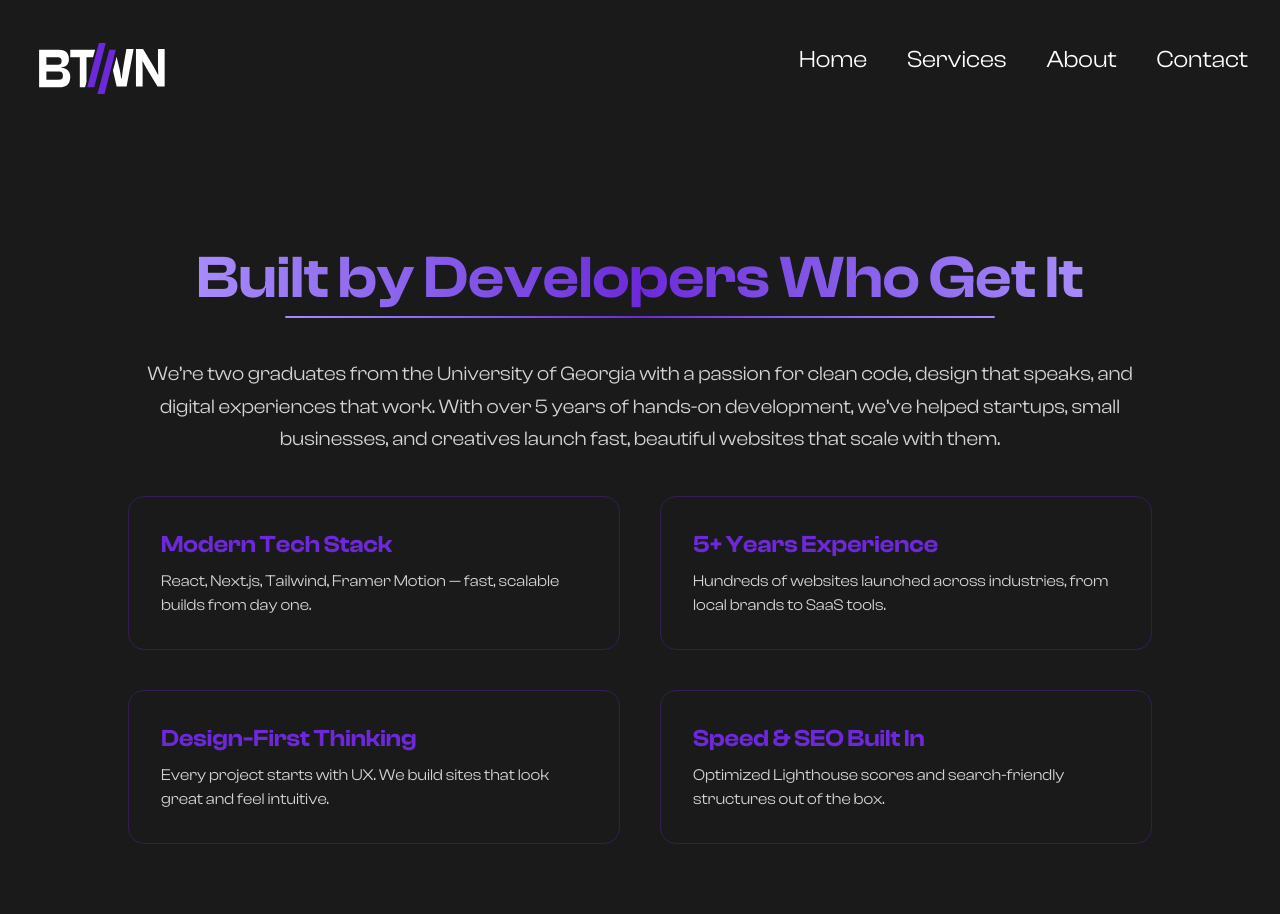
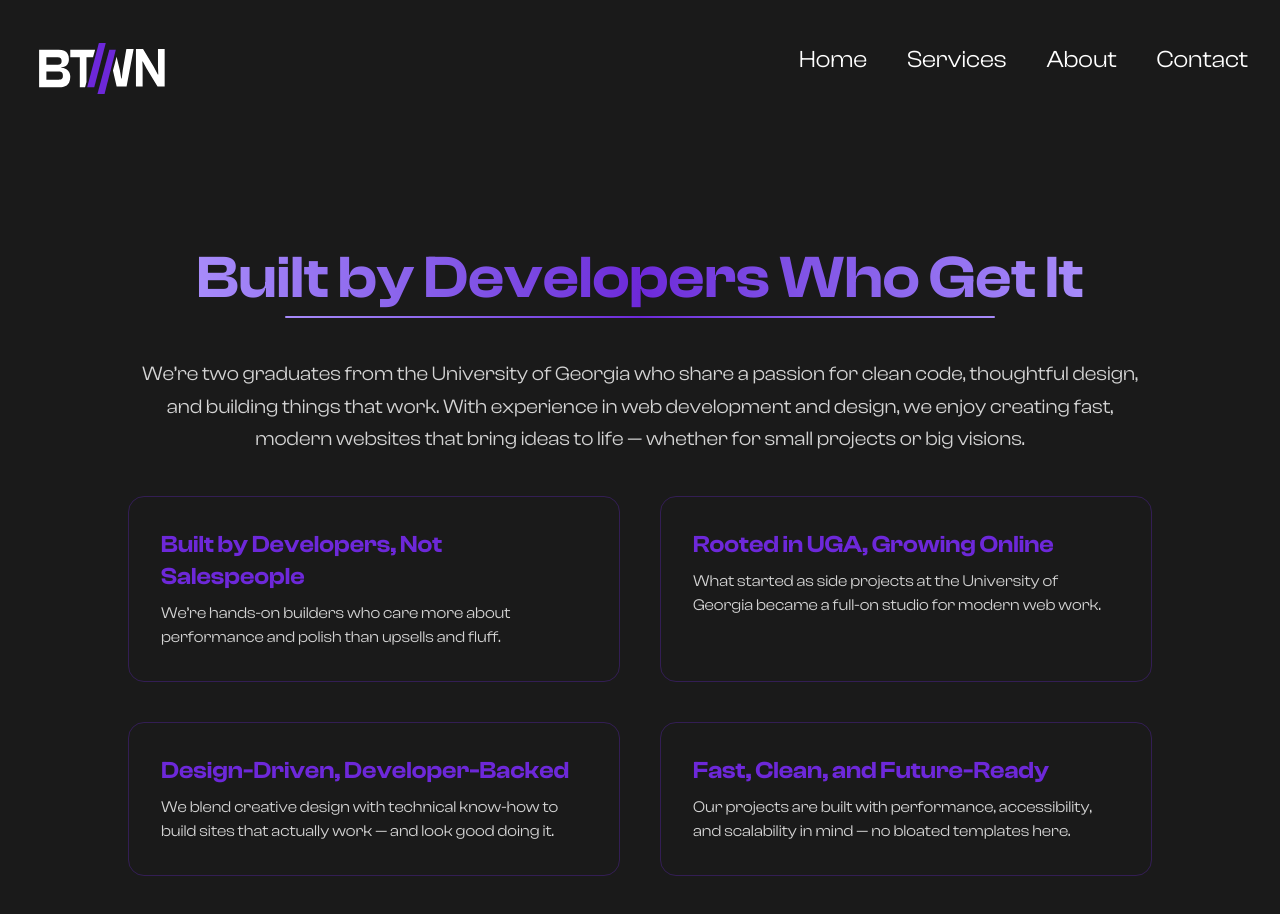
Before and after one commit to MrSalt123/btwn-site, a Next.js app: page /about in a window 1280 px wide. Shown: the top 914 px of the page. Built offline with nearby package versions, Linux system fonts and the light colour scheme.

Commit message:
about update

```diff
--- a/src/app/about/page.tsx
+++ b/src/app/about/page.tsx
@@ -44,8 +44,7 @@ export default function AboutPage() {
           viewport={{ once: true }}
           className="text-lg md:text-xl leading-relaxed text-neutral-300"
         >
-          We’re two graduates from the University of Georgia with a passion for clean code, design that speaks, and digital experiences that work. With over 5 years of hands-on development, we’ve helped startups, small businesses, and creatives launch fast, beautiful websites that scale with them.
-        </motion.p>
+We’re two graduates from the University of Georgia who share a passion for clean code, thoughtful design, and building things that work. With experience in web development and design, we enjoy creating fast, modern websites that bring ideas to life — whether for small projects or big visions.        </motion.p>
 
         {/* What We Bring Section */}
         <motion.div
@@ -57,20 +56,20 @@ export default function AboutPage() {
         >
           {[
             {
-              title: "Modern Tech Stack",
-              desc: "React, Next.js, Tailwind, Framer Motion — fast, scalable builds from day one.",
+              title: "Built by Developers, Not Salespeople",
+              desc: "We’re hands-on builders who care more about performance and polish than upsells and fluff.",
             },
             {
-              title: "5+ Years Experience",
-              desc: "Hundreds of websites launched across industries, from local brands to SaaS tools.",
+              title: "Rooted in UGA, Growing Online",
+              desc: "What started as side projects at the University of Georgia became a full-on studio for modern web work.",
             },
             {
-              title: "Design-First Thinking",
-              desc: "Every project starts with UX. We build sites that look great and feel intuitive.",
+              title: "Design-Driven, Developer-Backed",
+              desc: "We blend creative design with technical know-how to build sites that actually work — and look good doing it.",
             },
             {
-              title: "Speed & SEO Built In",
-              desc: "Optimized Lighthouse scores and search-friendly structures out of the box.",
+              title: "Fast, Clean, and Future-Ready",
+              desc: "Our projects are built with performance, accessibility, and scalability in mind — no bloated templates here.",
             },
           ].map((item, index) => (
             <motion.div
--- a/src/app/contact/ContactFormClient.tsx
+++ b/src/app/contact/ContactFormClient.tsx
@@ -46,7 +46,7 @@ export default function ContactFormClient() {
     <div className="text-center">
       <h2 className="text-3xl font-semibold text-accent mb-4">Message Sent!</h2>
       <p className="text-lg text-neutral-300">
-        Thanks for reaching out — you should hear back from us within 48 hours.
+        Thanks for reaching out — you should hear back from us within 24 hours.
       </p>
     </div>
   ) : (
--- a/src/components/IncludeSection.tsx
+++ b/src/components/IncludeSection.tsx
@@ -56,7 +56,7 @@ export default function IncludeSection() {
             <section className="text-white py-24 px-6 text-center">
                 <div className="max-w-2xl mx-auto">
                     <h2 className="text-foreground text-4xl md:text-5xl font-display font-bold">
-                        <span className="bg-gradient-to-r from-accent-200 via-accent to-accent-200 bg-clip-text text-transparent whitespace-nowrap">
+                        <span className="bg-gradient-to-r from-accent-200 via-accent to-accent-200 bg-clip-text text-transparent">
                             Ready to grow online?
                         </span>
                     </h2>
```
Lines whose indentation alone changed are shown as unchanged.
